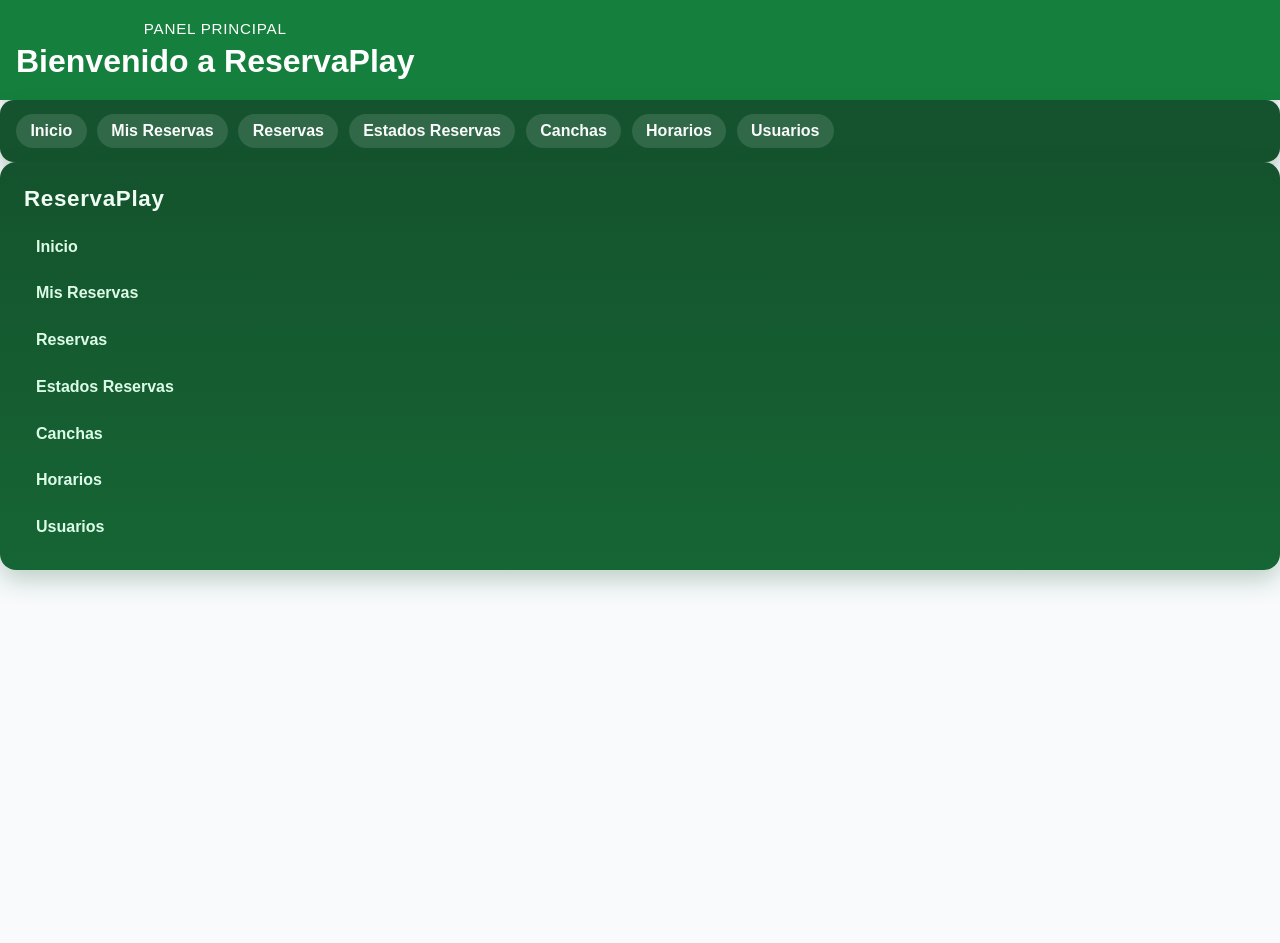
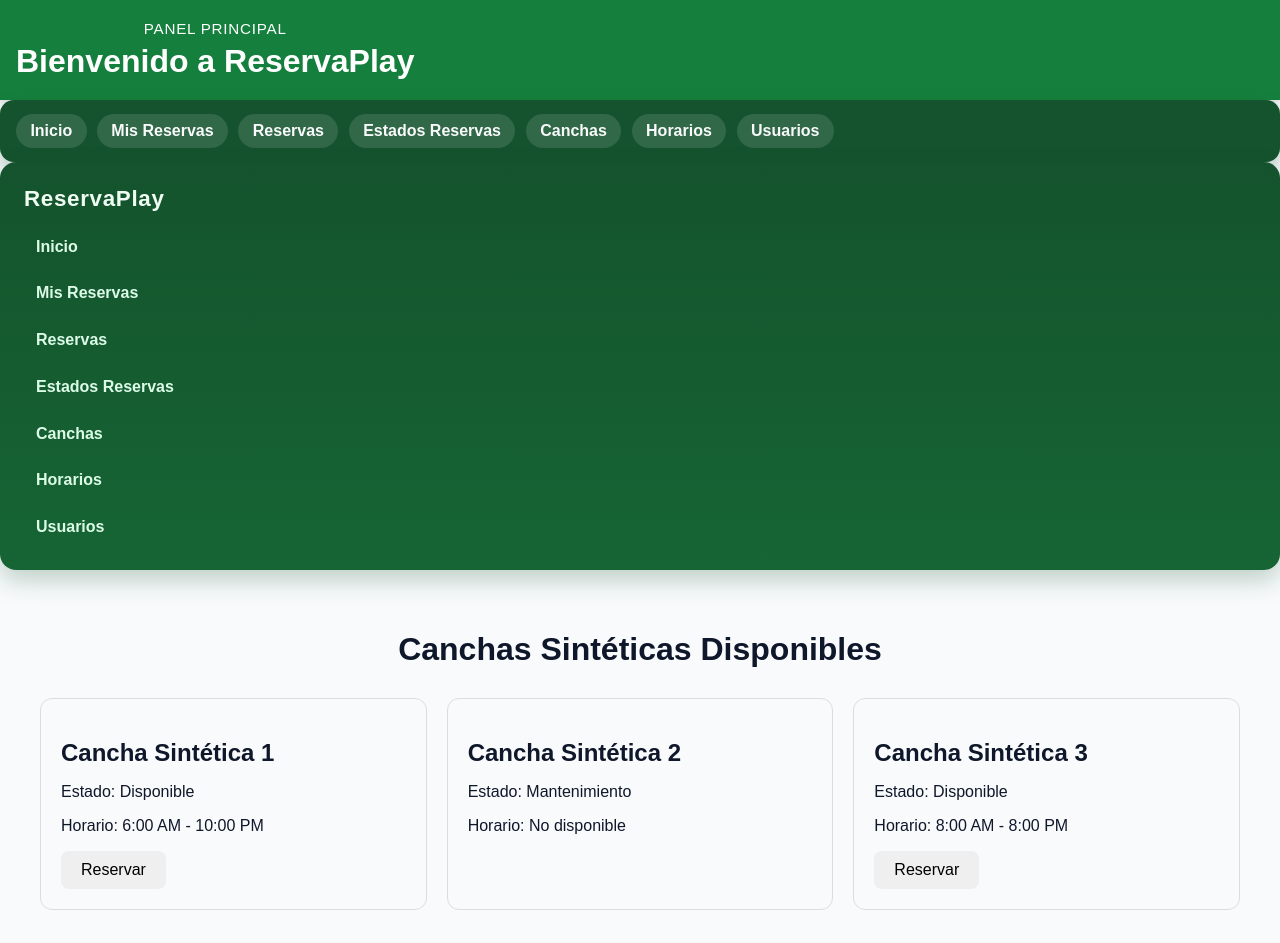
Before and after one commit to leidyrojas423-coder/ReservaPlay, a Next.js app in the folder frontend/: page /canchas in a window 1280 px wide. Before the commit this address had no page. Shown: the top 943 px of the page. Built offline with nearby package versions, Linux system fonts and the light colour scheme.

Commit message:
mis cambios

```diff
--- /dev/null
+++ b/frontend/app/canchas/canchas.module.css
@@ -0,0 +1,36 @@
+.container {
+    padding: 40px;
+}
+
+
+.container h1 {
+    text-align: center;
+    margin-bottom: 30px;
+}
+
+
+.grid {
+    display: grid;
+    grid-template-columns: repeat(3, 1fr);
+    gap: 20px;
+}
+
+
+.card {
+    border: 1px solid #ddd;
+    border-radius: 12px;
+    padding: 20px;
+}
+
+
+.card h2 {
+    margin-bottom: 15px;
+}
+
+
+.card button {
+    padding: 10px 20px;
+    border-radius: 8px;
+    border: none;
+    cursor: pointer;
+}
--- /dev/null
+++ b/frontend/app/canchas/page.tsx
@@ -0,0 +1,76 @@
+"use client";
+
+import styles from "./canchas.module.css";
+
+const canchas = [
+  {
+    id: 1,
+    nombre: "Cancha Sintética 1",
+    estado: "Disponible",
+    horario: "6:00 AM - 10:00 PM"
+  },
+  {
+    id: 2,
+    nombre: "Cancha Sintética 2",
+    estado: "Mantenimiento",
+    horario: "No disponible"
+  },
+  {
+    id: 3,
+    nombre: "Cancha Sintética 3",
+    estado: "Disponible",
+    horario: "8:00 AM - 8:00 PM"
+  }
+];
+
+
+export default function CanchasPage() {
+
+  return (
+    <main className={styles.container}>
+
+      <h1>
+        Canchas Sintéticas Disponibles
+      </h1>
+
+
+      <div className={styles.grid}>
+
+        {canchas.map((cancha) => (
+
+          <div
+            key={cancha.id}
+            className={styles.card}
+          >
+
+            <h2>
+              {cancha.nombre}
+            </h2>
+
+            <p>
+              Estado: {cancha.estado}
+            </p>
+
+            <p>
+              Horario: {cancha.horario}
+            </p>
+
+
+            {
+              cancha.estado === "Disponible" && (
+                <button>
+                  Reservar
+                </button>
+              )
+            }
+
+
+          </div>
+
+        ))}
+
+      </div>
+
+    </main>
+  );
+}
```
